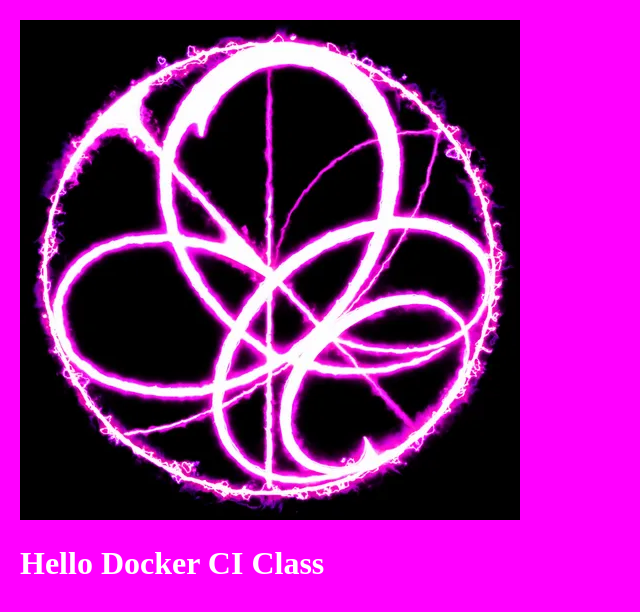
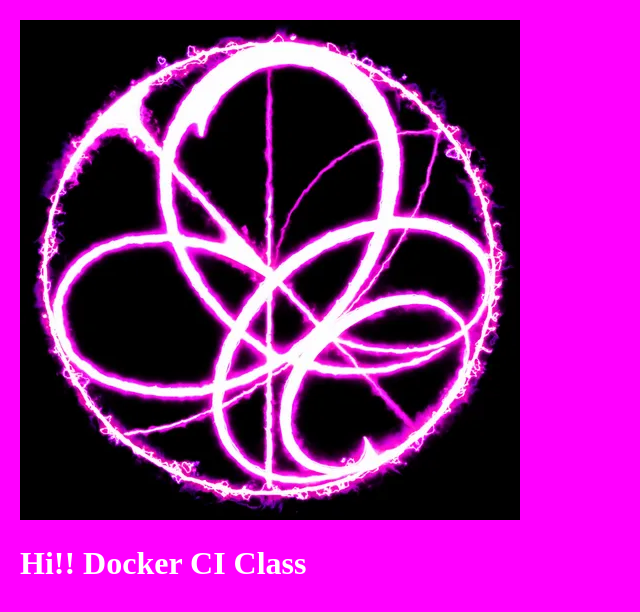
Before and after one commit to Ir0nWaterX2/swu_action_docker, a website: page public/index.html in a window 1280 px wide. Shown: the whole page, without its empty margins (0-640 px from the left). Drawn offline with Linux system fonts and the light colour scheme.

Commit message:
update index.html-1

```diff
--- a/public/index.html
+++ b/public/index.html
@@ -7,6 +7,6 @@
 </head>
 <body>
   <img src="images/supernova.png" alt="image file">
-  <h1>Hello Docker CI Class</h1>
+  <h1>Hi!!  Docker CI Class</h1>
 </body>
 </html>
```
Also changed, not shown: .github/workflows/main.yaml (added).
